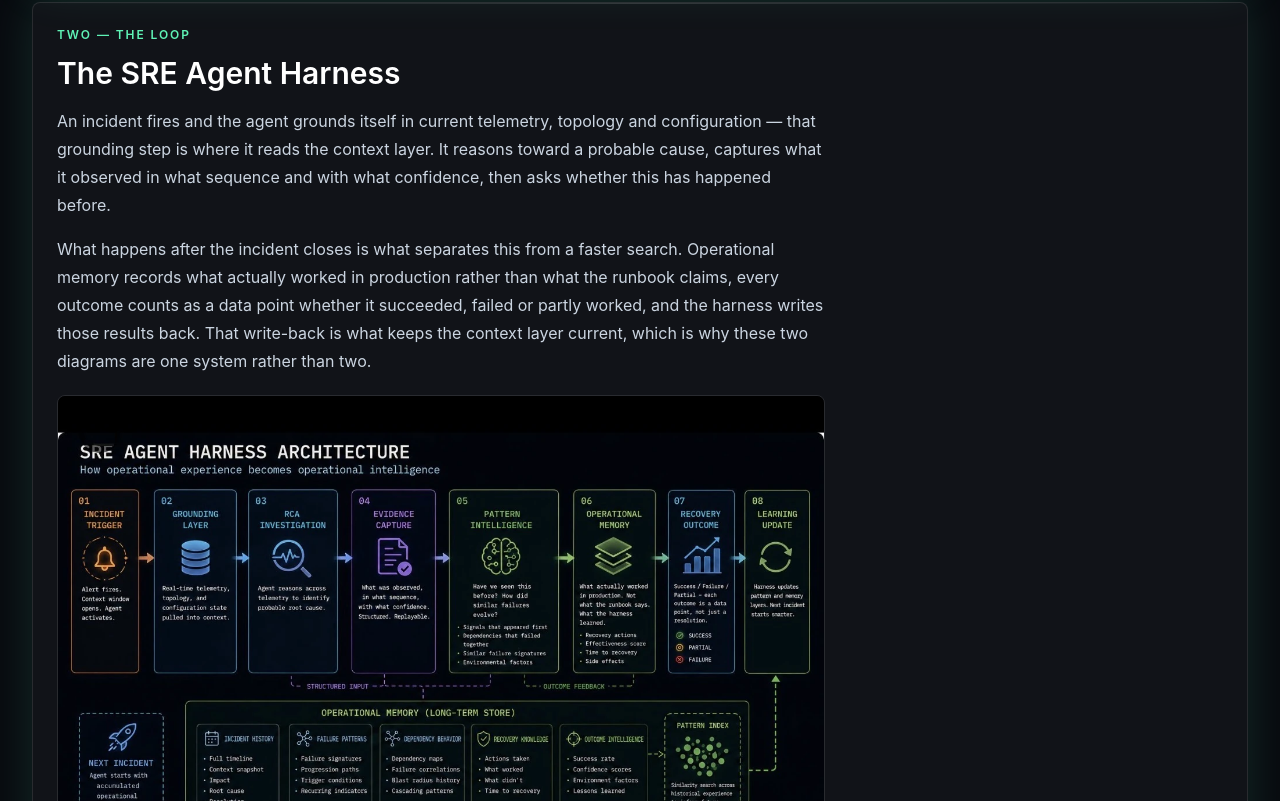
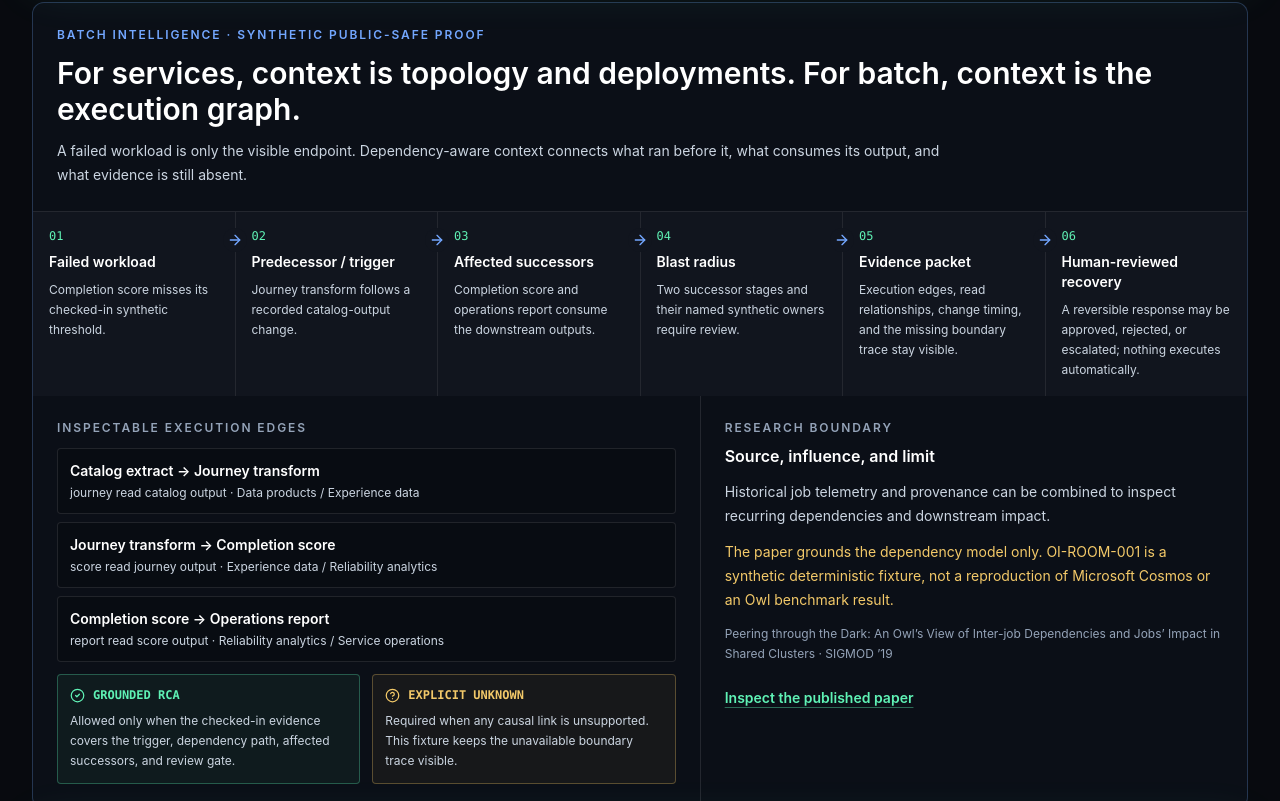
Before and after one commit to rseri17-code/seri-ai, a Next.js app: page /framework in a window 1280 px wide. Shown: the part 2159-2960 px from the top of the page. Built offline with nearby package versions, Linux system fonts and the light colour scheme; no server answers.

Commit message:
fix: place batch proof in context layer

```diff
--- a/app/framework/page.tsx
+++ b/app/framework/page.tsx
@@ -17,6 +17,7 @@ import Link from "next/link";
 import type { Metadata } from "next";
 import { ArrowRight, BrainCircuit, CheckCircle2, ShieldCheck } from "lucide-react";
 import { Card } from "@/components/card";
+import { BatchIntelligenceProof } from "@/components/batch-intelligence-proof";
 import { FrameworkTeacher } from "@/components/framework-teacher";
 import { Section } from "@/components/section";
 import { TechnicalReviewPath } from "@/components/technical-review-path";
@@ -146,6 +147,8 @@ export default function FrameworkPage() {
             Reasoning improves with every model. Context improves only when you maintain it.
           </p>
         </Card>
+
+        <BatchIntelligenceProof />
 
         <Card className="mt-4 p-4 sm:p-6">
           <p className="text-xs font-semibold uppercase tracking-[0.16em] text-mint">Two &mdash; the loop</p>
--- /dev/null
+++ b/components/batch-intelligence-proof.tsx
@@ -0,0 +1,59 @@
+import { ArrowRight, CheckCircle2, CircleHelp } from "lucide-react";
+import { dependencyFixture, owlPaperSource } from "@/lib/operational-intelligence/sre-reference-run";
+
+const chain = [
+  ["Failed workload", "Completion score misses its checked-in synthetic threshold."],
+  ["Predecessor / trigger", "Journey transform follows a recorded catalog-output change."],
+  ["Affected successors", "Completion score and operations report consume the downstream outputs."],
+  ["Blast radius", "Two successor stages and their named synthetic owners require review."],
+  ["Evidence packet", "Execution edges, read relationships, change timing, and the missing boundary trace stay visible."],
+  ["Human-reviewed recovery", "A reversible response may be approved, rejected, or escalated; nothing executes automatically."],
+] as const;
+
+export function BatchIntelligenceProof() {
+  return (
+    <section aria-labelledby="batch-intelligence-title" className="mt-4 overflow-hidden rounded-xl border border-signal/25 bg-signal/[0.035]">
+      <header className="border-b border-white/10 p-4 sm:p-6">
+        <p className="text-xs font-semibold uppercase tracking-[0.16em] text-signal">Batch Intelligence · synthetic public-safe proof</p>
+        <h3 id="batch-intelligence-title" className="mt-3 text-2xl font-semibold text-white sm:text-3xl">For services, context is topology and deployments. For batch, context is the execution graph.</h3>
+        <p className="mt-3 max-w-4xl text-sm leading-6 text-slate-300">A failed workload is only the visible endpoint. Dependency-aware context connects what ran before it, what consumes its output, and what evidence is still absent.</p>
+      </header>
+
+      <ol className="grid gap-px bg-white/10 sm:grid-cols-2 xl:grid-cols-6">
+        {chain.map(([title, detail], index) => (
+          <li key={title} className="relative bg-panel p-4">
+            <p className="font-mono text-xs text-mint">{String(index + 1).padStart(2, "0")}</p>
+            <p className="mt-2 text-sm font-semibold text-white">{title}</p>
+            <p className="mt-2 text-xs leading-5 text-slate-300">{detail}</p>
+            {index < chain.length - 1 ? <ArrowRight aria-hidden="true" className="absolute -right-3 top-4 z-10 hidden rounded-full bg-panel p-1 text-signal xl:block" size={24} /> : null}
+          </li>
+        ))}
+      </ol>
+
+      <div className="grid lg:grid-cols-[1.1fr_.9fr]">
+        <div className="border-b border-white/10 p-4 lg:border-b-0 lg:border-r lg:p-6">
+          <p className="text-xs font-semibold uppercase tracking-[0.16em] text-slate-400">Inspectable execution edges</p>
+          <ol className="mt-3 space-y-2">
+            {dependencyFixture.edges.map((edge) => {
+              const from = dependencyFixture.nodes.find((node) => node.id === edge.from)!;
+              const to = dependencyFixture.nodes.find((node) => node.id === edge.to)!;
+              return <li key={`${edge.from}-${edge.to}`} className="rounded border border-white/10 bg-black/20 p-3 text-sm text-slate-300"><span className="font-semibold text-white">{from.label} → {to.label}</span><span className="mt-1 block text-xs">{edge.evidence} · {from.owner} / {to.owner}</span></li>;
+            })}
+          </ol>
+          <div className="mt-3 grid gap-3 sm:grid-cols-2">
+            <div className="rounded border border-mint/30 bg-mint/5 p-3"><p className="flex items-center gap-2 font-mono text-xs font-semibold text-mint"><CheckCircle2 size={15} />GROUNDED RCA</p><p className="mt-2 text-xs leading-5 text-slate-300">Allowed only when the checked-in evidence covers the trigger, dependency path, affected successors, and review gate.</p></div>
+            <div className="rounded border border-amber/30 bg-amber/5 p-3"><p className="flex items-center gap-2 font-mono text-xs font-semibold text-amber"><CircleHelp size={15} />EXPLICIT UNKNOWN</p><p className="mt-2 text-xs leading-5 text-slate-300">Required when any causal link is unsupported. This fixture keeps the unavailable boundary trace visible.</p></div>
+          </div>
+        </div>
+        <aside aria-labelledby="batch-source-title" className="p-4 lg:p-6">
+          <p className="text-xs font-semibold uppercase tracking-[0.16em] text-slate-400">Research boundary</p>
+          <h4 id="batch-source-title" className="mt-2 font-semibold text-white">Source, influence, and limit</h4>
+          <p className="mt-3 text-sm leading-6 text-slate-300">{owlPaperSource.groundedClaims[1]}</p>
+          <p className="mt-3 text-sm leading-6 text-amber">{owlPaperSource.boundary}</p>
+          <p className="mt-3 text-xs leading-5 text-slate-400">{owlPaperSource.title} · {owlPaperSource.venue}</p>
+          <a href={owlPaperSource.doi} target="_blank" rel="noreferrer" className="mt-3 inline-flex min-h-11 items-center text-sm font-semibold text-mint underline decoration-mint/40 underline-offset-4">Inspect the published paper</a>
+        </aside>
+      </div>
+    </section>
+  );
+}
--- a/components/sre-reference-run.tsx
+++ b/components/sre-reference-run.tsx
@@ -2,7 +2,7 @@
 
 import { useEffect, useMemo, useState } from "react";
 import { Check, Pause, Play, RotateCcw, StepForward, X } from "lucide-react";
-import { dependencyFixture, owlPaperSource, rcaVerdict, runSnapshot, sreReferenceRun, type OperatorDecision } from "@/lib/operational-intelligence/sre-reference-run";
+import { runSnapshot, sreReferenceRun, type OperatorDecision } from "@/lib/operational-intelligence/sre-reference-run";
 
 const sourceTone = { logs: "border-signal/40", metrics: "border-mint/40", traces: "border-amber/40", topology: "border-violet-400/40", change: "border-cyan-400/40", memory: "border-fuchsia-400/40" } as const;
 const receiptTone = { Observation: "text-signal", Inference: "text-violet-300", Contradiction: "text-amber", "Missing Evidence": "text-amber", "Confirmed Fact": "text-mint" } as const;
@@ -12,7 +12,6 @@ export function SreReferenceRun() {
   const [playing, setPlaying] = useState(false);
   const [decision, setDecision] = useState<OperatorDecision | null>(null);
   const snapshot = useMemo(() => runSnapshot(index, decision), [index, decision]);
-  const rca = useMemo(() => rcaVerdict(index), [index]);
 
   useEffect(() => {
     if (!playing) return;
@@ -92,33 +91,6 @@ export function SreReferenceRun() {
           </div>
         </aside>
       </div>
-      <div className="grid border-t border-white/10 lg:grid-cols-2">
-        <section aria-labelledby="dependency-proof-title" className="border-b border-white/10 p-4 lg:border-b-0 lg:border-r lg:p-6">
-          <p className="text-xs font-semibold uppercase tracking-[0.16em] text-slate-400">Inspectable dependency proof</p>
-          <h3 id="dependency-proof-title" className="mt-2 text-lg font-semibold text-white">Checked-in provenance graph</h3>
-          <ol className="mt-4 space-y-2">
-            {dependencyFixture.edges.map((edge) => {
-              const from = dependencyFixture.nodes.find((node) => node.id === edge.from)!;
-              const to = dependencyFixture.nodes.find((node) => node.id === edge.to)!;
-              return <li key={`${edge.from}-${edge.to}`} className="rounded-lg border border-white/10 bg-black/20 p-3 text-sm text-slate-300"><span className="font-semibold text-white">{from.label} → {to.label}</span><span className="mt-1 block">{edge.evidence} · owners: {from.owner} / {to.owner}</span></li>;
-            })}
-          </ol>
-          <div className={`mt-4 rounded-lg border p-4 ${rca.verdict === "GROUNDED RCA" ? "border-mint/40 bg-mint/5" : "border-amber/40 bg-amber/5"}`} aria-live="polite">
-            <p className={`font-mono text-sm font-semibold ${rca.verdict === "GROUNDED RCA" ? "text-mint" : "text-amber"}`}>{rca.verdict}</p>
-            <p className="mt-2 text-sm leading-6 text-slate-300">{rca.reason}</p>
-            <p className="mt-2 text-xs text-slate-400">Unresolved: {rca.missing.join(", ")}.</p>
-          </div>
-        </section>
-        <section aria-labelledby="paper-source-title" className="p-4 lg:p-6">
-          <p className="text-xs font-semibold uppercase tracking-[0.16em] text-slate-400">Source ledger</p>
-          <h3 id="paper-source-title" className="mt-2 text-lg font-semibold text-white">Paper-grounded model</h3>
-          <p className="mt-3 text-sm font-semibold leading-6 text-white">{owlPaperSource.title}</p>
-          <p className="mt-1 text-xs leading-5 text-slate-400">{owlPaperSource.authors} · {owlPaperSource.venue}</p>
-          <ul className="mt-4 space-y-2 text-sm leading-6 text-slate-300">{owlPaperSource.groundedClaims.map((claim) => <li key={claim} className="rounded-lg border border-white/10 bg-black/20 p-3">{claim}</li>)}</ul>
-          <p className="mt-4 text-sm leading-6 text-amber">{owlPaperSource.boundary}</p>
-          <a href={owlPaperSource.doi} target="_blank" rel="noreferrer" className="mt-4 inline-flex min-h-11 items-center text-sm font-semibold text-mint underline decoration-mint/40 underline-offset-4">Inspect the published paper</a>
-        </section>
-      </div>
     </section>
   );
 }
```
Also changed, not shown: scripts/validate-sre-reference-run.mjs (+7 -3 lines), 1 other file (tests, documents, lock files or other folders).
